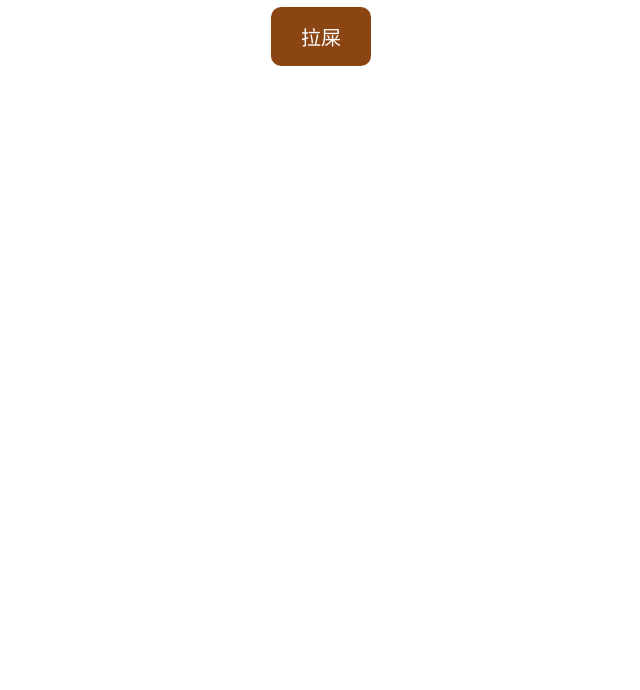
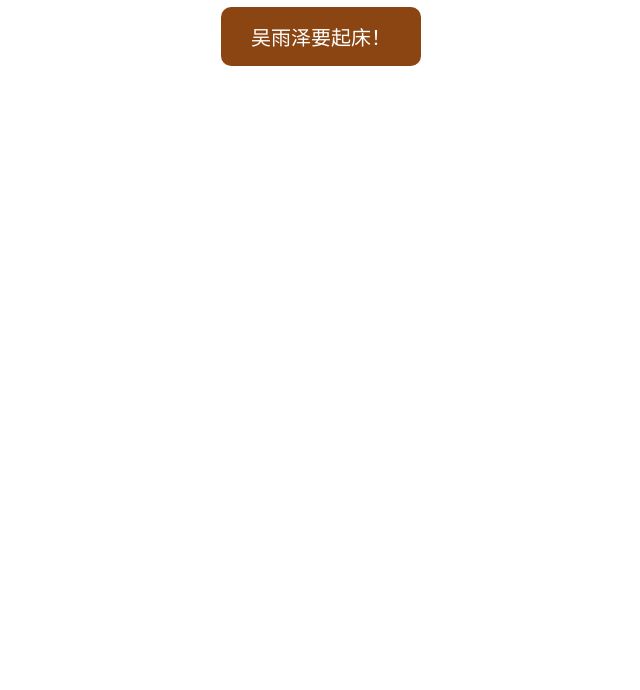
Before and after one commit to MrWhiteGoose/getup, a plain HTML site: page index.html in a window 1280 px wide. Shown: the part 110-800 px from the top of the page, without its empty margins (319-959 px from the left). Drawn offline with Linux system fonts and the light colour scheme.

Commit message:
Update index.html

```diff
--- a/index.html
+++ b/index.html
@@ -3,7 +3,7 @@
 <head>
     <meta charset="UTF-8">
     <meta name="viewport" content="width=device-width, initial-scale=1.0">
-    <title>拉屎按钮</title>
+    <title>才醒</title>
     <style>
         body {
             font-family: Arial, sans-serif;
@@ -31,7 +31,7 @@
 </head>
 <body>
     <h1>点击下方按钮</h1>
-    <button id="poopButton">拉屎</button>
+    <button id="poopButton">吴雨泽要起床！</button>
     <br>
     <img id="poopImage" src="a.png" alt="拉屎图片">
 
```
